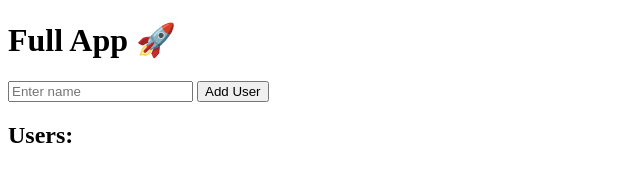
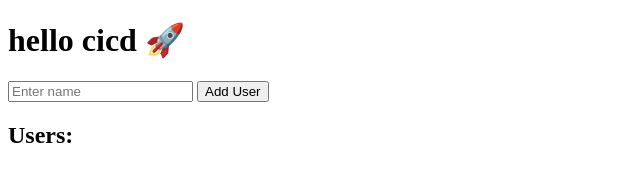
Before and after one commit to erediumr-gif/-docker-fullstack-app, a plain HTML site: page frontend/index.html in a window 1280 px wide. Shown: the whole page, without its empty margins (0-640 px from the left). Drawn offline with Linux system fonts and the light colour scheme; no server answers.

Commit message:
test auto deploy

```diff
--- a/frontend/index.html
+++ b/frontend/index.html
@@ -2,7 +2,7 @@
 <html>
 <body>
 
-<h1>Full App 🚀</h1>
+<h1>hello cicd 🚀</h1>
 
 <input id="name" placeholder="Enter name" />
 <button onclick="addUser()">Add User</button>
```
